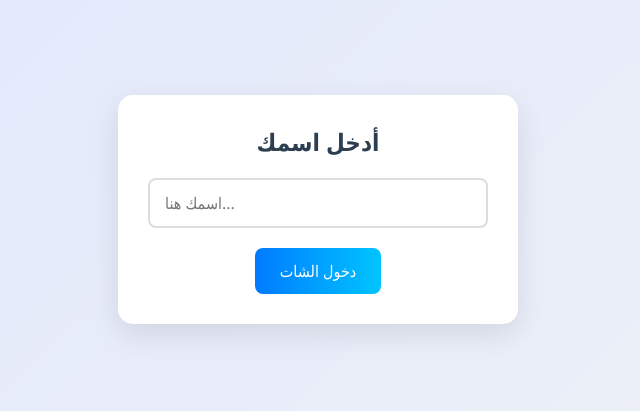
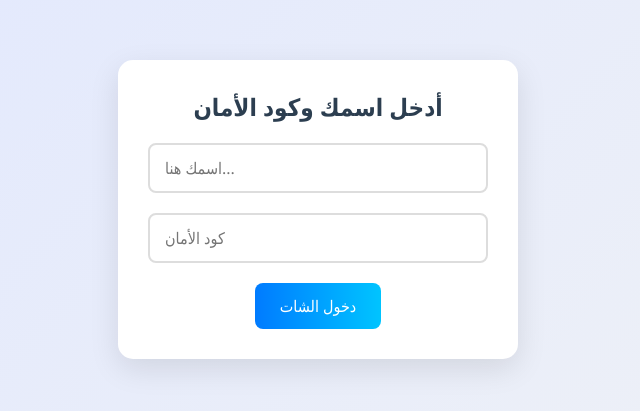
Before and after one commit to megzdev/niga-chat, a plain HTML site: page index.html in a window 1280 px wide. Shown: the part 191-602 px from the top of the page, without its empty margins (322-962 px from the left). Drawn offline with Linux system fonts and the light colour scheme; no server answers.

Commit message:
Update index.html

```diff
--- a/index.html
+++ b/index.html
@@ -8,8 +8,9 @@
 </head>
 <body>
     <div id="username-prompt" class="prompt-container">
-        <h2>أدخل اسمك</h2>
+        <h2>أدخل اسمك وكود الأمان</h2>
         <input type="text" id="username-input" placeholder="اسمك هنا...">
+        <input type="password" id="code-input" placeholder="كود الأمان">
         <button onclick="startChat()">دخول الشات</button>
     </div>
 
```
